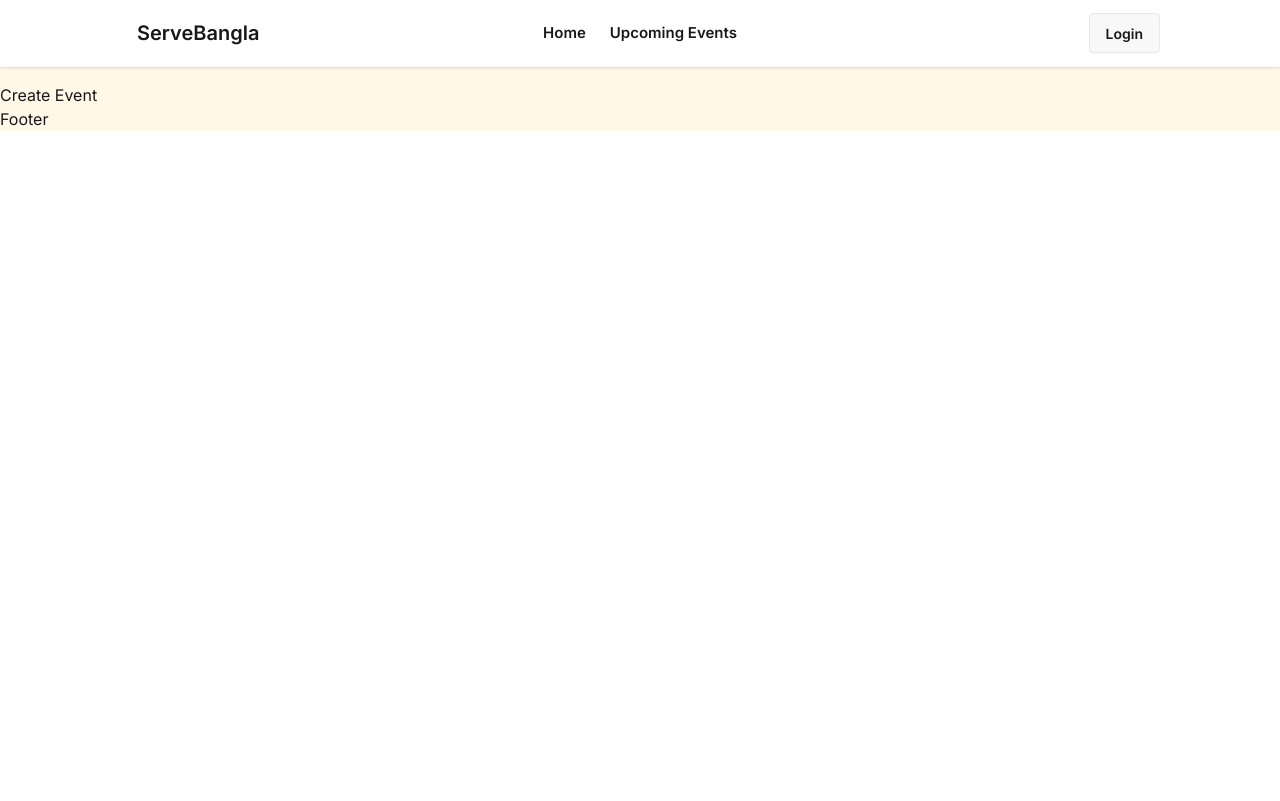
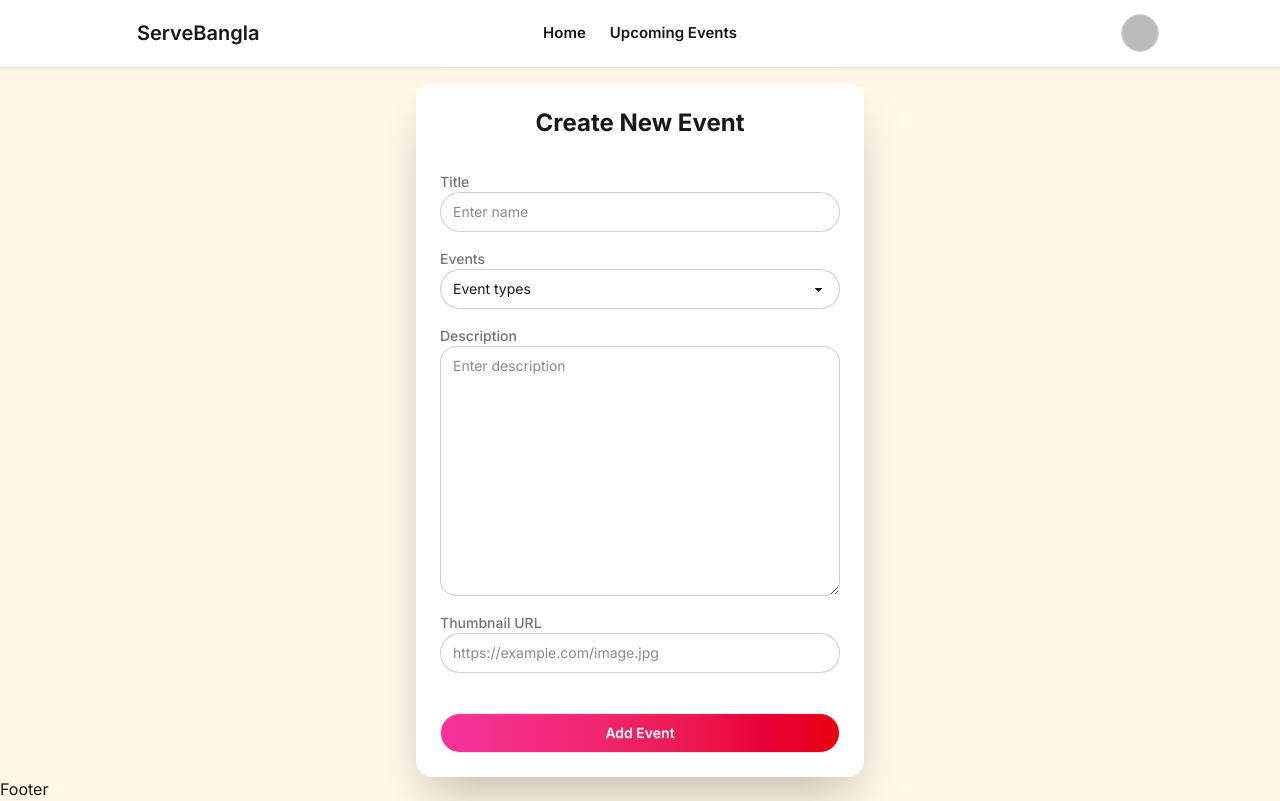
Before and after one commit to Shahriar262/social-development-event-client, a React (Vite) app: page /create-event in a window 1280 px wide. Built offline with nearby package versions, Linux system fonts and the light colour scheme; no server answers; sample sign-in values are in the browser's storage.

Commit message:
added eventCards from backend server

```diff
--- /dev/null
+++ b/src/Components/EventCard.jsx
@@ -0,0 +1,62 @@
+import React from "react";
+import { IoLocationOutline } from "react-icons/io5";
+import { Link } from "react-router";
+
+const EventCard = ({ event }) => {
+  const {
+    title,
+    thumbnailUrl,
+    eventType,
+    description,
+    _id,
+    createdBy,
+    location,
+  } = event;
+
+  return (
+    <div>
+      <div className="card bg-base-100 shadow-xl hover:shadow-2xl transition-all duration-300 hover:-translate-y-2 h-[420px] flex flex-col">
+        {/* fixed image container */}
+        <figure className="w-full aspect-[16/9] overflow-hidden">
+          <img
+            src={thumbnailUrl}
+            alt={title}
+            className="w-full h-full object-cover hover:scale-110 transition-transform duration-300"
+          />
+        </figure>
+
+        <div className="card-body flex flex-col justify-between">
+          <div>
+            <h2 className="card-title mb-3 text-base">{title}</h2>
+
+
+              <span className="px-3 py-0.5 text-xs font-medium bg-pink-100 text-pink-600 rounded-full">
+                {eventType}
+              </span>
+              <span className="flex items-center gap-2 px-3 py-1 mt-3 text-xs font-medium bg-gray-100 text-gray-600 rounded-full max-w-[80%] truncate">
+                <IoLocationOutline className="text-gray-500" />
+                {location}
+              </span>
+
+
+            <div className="text-xs text-pink-500 mt-3">
+              Added By: <b>{createdBy}</b>
+            </div>
+
+            <p className="line-clamp-1 text-sm mt-3">{description}</p>
+          </div>
+
+          <div className="card-actions justify-end mt-4">
+            <Link
+              className="btn rounded-full bg-gradient-to-r from-pink-500 to-red-600 hover:from-red-600 hover:to-pink-500 text-white w-full btn-sm"
+            >
+              View
+            </Link>
+          </div>
+        </div>
+      </div>
+    </div>
+  );
+};
+
+export default EventCard;
--- a/src/Components/Navbar.jsx
+++ b/src/Components/Navbar.jsx
@@ -1,7 +1,10 @@
-import React from "react";
+import React, { useContext } from "react";
 import { Link } from "react-router";
+import { AuthContext } from "../Context/AuthContext";
 
 const Navbar = () => {
+  const { user, signOutUser } = useContext(AuthContext);
+
   return (
     <div className="navbar bg-base-100 shadow-sm md:px-[120px]">
       <div className="navbar-start">
@@ -41,16 +44,61 @@ const Navbar = () => {
       <div className="navbar-center hidden lg:flex">
         <ul className="menu menu-horizontal px-1">
           <li>
-            <Link to={'/'} className="font-semibold text-[15px]">Home</Link>
+            <Link to={"/"} className="font-semibold text-[15px]">
+              Home
+            </Link>
           </li>
 
           <li>
-            <Link to={'/upcoming-event'} className="font-semibold text-[15px]">Upcoming Events</Link>
+            <Link to={"/upcoming-event"} className="font-semibold text-[15px]">
+              Upcoming Events
+            </Link>
           </li>
         </ul>
       </div>
       <div className="navbar-end">
-        <Link to={'/auth/login'} className="btn">Login</Link>
+        {!user ? (
+          <Link to="/auth/login" className="btn">
+            Login
+          </Link>
+        ) : (
+          <div className="dropdown dropdown-end">
+            <div
+              tabIndex={0}
+              className="btn btn-ghost btn-circle avatar tooltip tooltip-bottom"
+              data-tip={user.displayName || "User"}
+            >
+              <div className="w-10 rounded-full border border-gray-300">
+                <img
+                  src={
+                    user.photoURL ||
+                    "https://i.ibb.co/0jVpZVV/default-avatar.png"
+                  }
+                  alt="Profile"
+                />
+              </div>
+            </div>
+
+            {/* Dropdown menu */}
+            <ul
+              tabIndex={0}
+              className="menu menu-sm dropdown-content mt-3 p-2 shadow bg-base-100 rounded-box w-52"
+            >
+              <li>
+                <Link to="/create-event">Create Event</Link>
+              </li>
+              <li>
+                <Link to="/manage-event">Manage Events</Link>
+              </li>
+              <li>
+                <Link to="/join-event">Joined Events</Link>
+              </li>
+              <li>
+                <button onClick={signOutUser}>Logout</button>
+              </li>
+            </ul>
+          </div>
+        )}
       </div>
     </div>
   );
--- a/src/Pages/CreateEvent.jsx
+++ b/src/Pages/CreateEvent.jsx
@@ -2,9 +2,74 @@ import React from 'react';
 
 const CreateEvent = () => {
     return (
-        <div>
-           Create Event
-        </div>
+        <div className="card bg-base-100 w-full max-w-md mx-auto shadow-2xl rounded-2xl">
+      <div className="card-body p-6 relative">
+        <h2 className="text-2xl font-bold text-center mb-6">Create New Event</h2>
+        <form className="space-y-4">
+          {/* Title Field */}
+          <div>
+            <label className="label font-medium">Title</label>
+            <input
+              type="text"
+              name="name"
+              required
+              className="input w-full rounded-full focus:border-0 focus:outline-gray-200"
+              placeholder="Enter name"
+            />
+          </div>
+
+          {/* Events Dropdown */}
+          <div>
+            <label className="label font-medium">Events</label>
+            <select
+              defaultValue={""}
+              name="category"
+              required
+              className="select w-full rounded-full focus:border-0 focus:outline-gray-200"
+            >
+              <option value="" disabled>
+                Event types
+              </option>
+              <option value="Cleanup">Cleanup</option>
+              <option value="Plantation">Plantation</option>
+              <option value="Donation">Donation</option>
+            </select>
+          </div>
+
+          {/* Description Textarea */}
+          <div>
+            <label className="label font-medium">Description</label>
+            <textarea
+              name="description"
+              required
+              rows="3"
+             className="textarea w-full rounded-2xl focus:border-0 focus:outline-gray-200 h-[250px]"
+              placeholder="Enter description"
+            ></textarea>
+          </div>
+
+          {/* Thumbnail URL */}
+          <div>
+            <label className="label font-medium">Thumbnail URL</label>
+            <input
+              type="url"
+              name="thumbnail"
+              required
+              className="input w-full rounded-full focus:border-0 focus:outline-gray-200"
+              placeholder="https://example.com/image.jpg"
+            />
+          </div>
+
+          {/* Submit Button */}
+          <button
+            type="submit"
+            className="btn w-full text-white mt-6 rounded-full bg-linear-to-r from-pink-500 to-red-600 hover:from-pink-600 hover:to-red-700"
+          >
+            Add Event
+          </button>
+        </form>
+      </div>
+    </div>
     );
 };
 
--- a/src/Pages/Register.jsx
+++ b/src/Pages/Register.jsx
@@ -1,8 +1,8 @@
 import React, { useContext } from "react";
 import { Link, useNavigate } from "react-router";
-import { AuthContext } from "../../context/AuthContext";
 import { FaGoogle } from "react-icons/fa6";
 import { toast } from "react-toastify";
+import { AuthContext } from "../Context/AuthContext";
 
 
 const Register = () => {
@@ -16,13 +16,13 @@ const Register = () => {
     const email = event.target.email.value;
     const password = event.target.password.value;
 
-    toast.loading("Creating user...", { id: "create-user" });
+    // toast.loading("Creating user...", { id: "create-user" });
 
     createUser(email, password)
       .then((result) => {
         console.log(result.user);
 
-        addUserTodb({...result.user, displayName, photoURL})
+        // addUserTodb({...result.user, displayName, photoURL})
 
         updateUserProfile(displayName, photoURL)
         toast.success("User created successfully!", { id: "create-user" });
@@ -38,7 +38,7 @@ const Register = () => {
     signInWithGoogle()
       .then((result) => {
         toast.success("User created successfully!", { id: "create-user" });
-        addUserTodb(result.user);
+        // addUserTodb(result.user);
         navigate("/");
       })
       .catch((error) => {
@@ -47,29 +47,29 @@ const Register = () => {
       });
   };
 
-  const addUserTodb = async (user) => {
-    const userData = {
-      uid: user.uid,
-      displayName: user.displayName,
-      photoURL: user.photoURL,
-      email: user.email,
-    }
-    try {
-      const res = await fetch("https://m10-cs.vercel.app/users", {
-        method: "POST",
-        headers: {
-          "Content-Type": "application/json",
-        },
-        body: JSON.stringify(userData),
-      });
+//   const addUserTodb = async (user) => {
+//     const userData = {
+//       uid: user.uid,
+//       displayName: user.displayName,
+//       photoURL: user.photoURL,
+//       email: user.email,
+//     }
+//     try {
+//       const res = await fetch("https://m10-cs.vercel.app/users", {
+//         method: "POST",
+//         headers: {
+//           "Content-Type": "application/json",
+//         },
+//         body: JSON.stringify(userData),
+//       });
 
-      const data = await res.json();
+//       const data = await res.json();
 
-      console.log(data);
-    } catch (error) {
-      console.log(error);
-    }
-  };
+//       console.log(data);
+//     } catch (error) {
+//       console.log(error);
+//     }
+//   };
 
     return (
        <div className="card bg-base-100 border border-gray-200 w-full mx-auto max-w-sm shrink-0 shadow-2xl">
--- a/src/Pages/UpcomingEvent.jsx
+++ b/src/Pages/UpcomingEvent.jsx
@@ -1,11 +1,24 @@
-import React from 'react';
+import React from "react";
+import { useLoaderData } from "react-router";
+import EventCard from "../Components/EventCard";
 
 const UpcomingEvent = () => {
-    return (
-        <div>
-            Upcoming Events
-        </div>
-    );
+  const data = useLoaderData()
+  console.log(data);
+
+
+
+  return (
+    <div>
+      <div className="text-2xl text-center font-bold">All Upcoming Events</div>
+      <p className=" text-center">Explore Upcoming Events.</p>
+      <div className="grid grid-cols-2 md:grid-cols-3 lg:grid-cols-4 gap-3 max-w-7xl mx-auto px-4 md:px-0 lg:px-0 mt-10">
+        {data.map((event) => (
+          <EventCard key={event._id} event={event} />
+        ))}
+      </div>
+    </div>
+  );
 };
 
 export default UpcomingEvent;
--- a/src/Routes/Router.jsx
+++ b/src/Routes/Router.jsx
@@ -9,6 +9,7 @@ import Login from "../Pages/Login";
 import Register from "../Pages/Register";
 import EventDetails from "../Pages/EventDetails";
 import UpdateEvent from "../Pages/UpdateEvent";
+import PrivateRoute from "./PrivateRoute";
 
 export const router = createBrowserRouter([
   {
@@ -22,14 +23,23 @@ export const router = createBrowserRouter([
       {
         path: "/upcoming-event",
         element: <UpcomingEvent />,
+        loader: () => fetch("http://localhost:5000/events"),
       },
       {
         path: "/create-event",
-        element: <CreateEvent />,
+        element: (
+          <PrivateRoute>
+            <CreateEvent />
+          </PrivateRoute>
+        ),
       },
       {
         path: "/join-event",
-        element: <JoinedEvent />,
+        element: (
+          <PrivateRoute>
+            <JoinedEvent />
+          </PrivateRoute>
+        ),
       },
       {
         path: "/event-details/:id",
@@ -41,7 +51,11 @@ export const router = createBrowserRouter([
       },
       {
         path: "/manage-event",
-        element: <ManageEvent />,
+        element: (
+          <PrivateRoute>
+            <ManageEvent />
+          </PrivateRoute>
+        ),
       },
       {
         path: "/auth/login",
```
